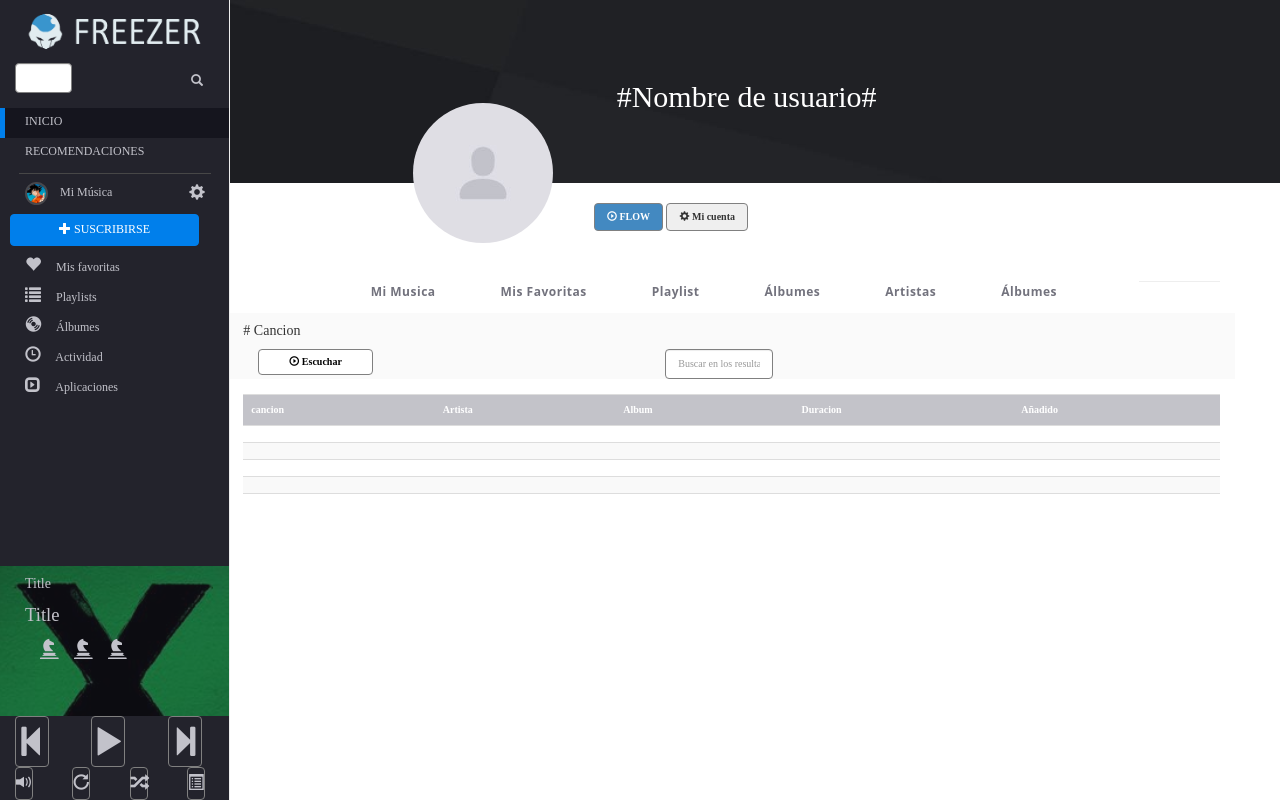
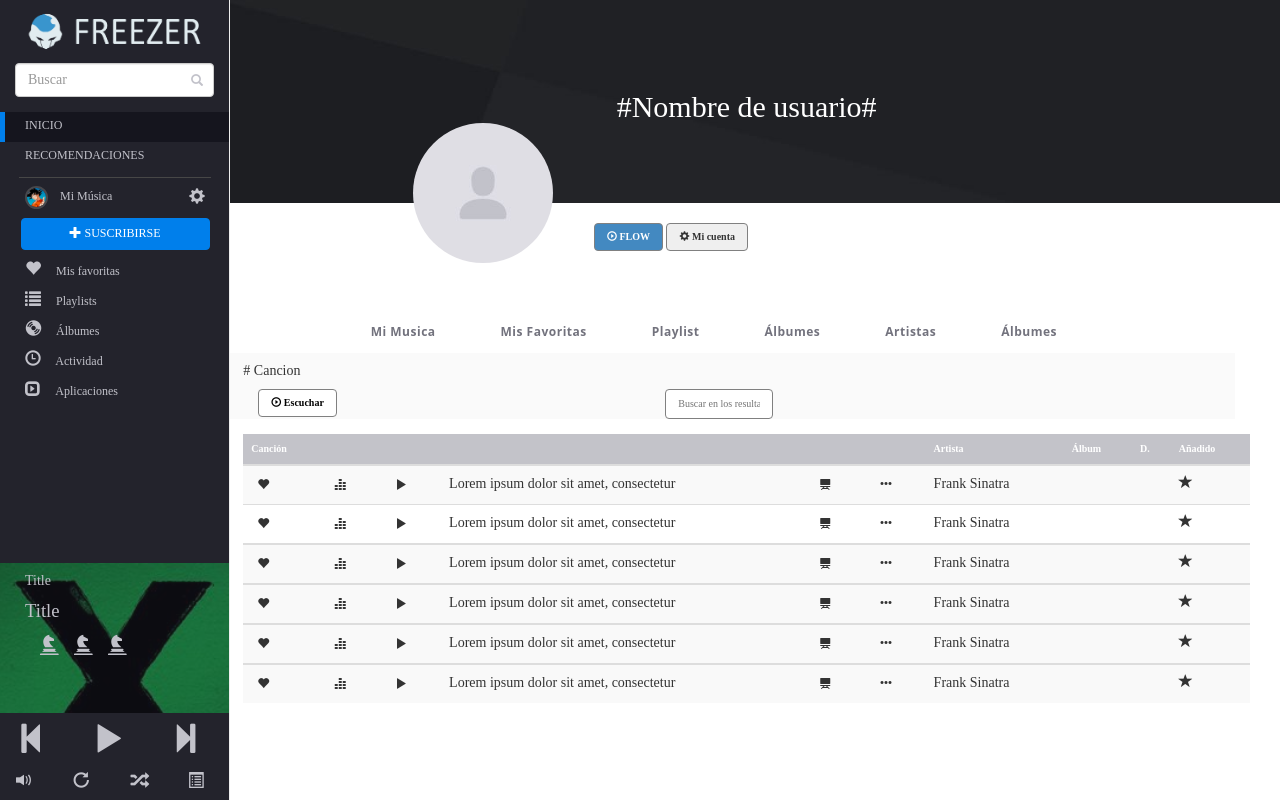
Before and after one commit to WilianBarahona/Deezer, a PHP site: page /favorites.html in a window 1280 px wide. Run offline with PHP 8.4, Linux system fonts and the light colour scheme; lists and menus that the app fills with data are empty; some web fonts are replaced.

Commit message:
favorites

```diff
--- a/css/favoritos.css
+++ b/css/favoritos.css
@@ -1,4 +1,12 @@
-.btn {
+.banner{
+    color: white;
+    text-align-last: center;
+    padding: 70px;
+    margin-right: -30px;
+    margin-left: -30px;
+    margin-bottom: -80px;
+}
+#botones{
     display: inline-block;
     padding: 6px 12px;
     margin-bottom: 0;
@@ -18,22 +26,22 @@
     background-image: none;
     border: 1px solid transparent;
     border-radius: 4px;
+    border-color: gray;
 }
-.btn-primary {
+
+.btn-azul {
     color: #fff;
     background-color: #4389c1;
     border-color: #2e6da4;
 }
-.cuenta{
-	font-size: 10px;
-}
+
 .navbar-nav>li>a:hover, .navbar-nav>li>button:hover {
     border-color: #007feb;
     color: #32323d;
     text-decoration: none;
+    background-color: white;
 
 }
-
 .navbar-nav>li>a, .navbar-nav>li>button {
     font-size: 12px;
     background-color: transparent;
@@ -61,14 +69,12 @@
     padding: 5px 30px 5px 30px;
     margin: 0px;
 }
+
 .boton{
     padding: 5px 30px 5px 30px;
 }
-.form-control:focus:hover {
-    border-color: gray;
-    outline: 0;
-}
-.form-control {
+
+.control {
     display: block;
     width: 20%;
     height: 30px;
@@ -81,18 +87,26 @@
     border: 1px solid gray;
     border-radius: 4px;
 }
-.btn {
-    border-color: gray;
+
+.navbar-nav>li>a, .navbar-nav>li>button {
+    font-size: 12px;
+    background-color: transparent;
+    border-bottom: 3px solid transparent;
+    color: #72727d;
+    display: block;
+    font-family: "Open Sans",Arial,sans-serif;
+    font-weight: 700;
+    height: 50px;
+    letter-spacing: .5px;
+    padding: 0 15px;
+    transition-duration: .15s;
+    transition-property: border-color,color;
+    padding-top: 20px;
+    padding-right: 50px;
 }
-.btn-primary:hover {
-    background-color: white;
-    color: black;
-    border-color: black;
-}
-.th{
-    background-color: rgb(195, 195, 201);
-    font-size: 10px;
-    color: white
+.navbar-default {
+    background-color: #f8f8f8;
+    border-color: #f8f8f8;
 }
 .navbar {
     position: relative;
@@ -100,7 +114,8 @@
     margin-bottom: 0px;
     border: 1px solid transparent;
 }
-.imagen{
-    margin-bottom:-120px;
-    margin-left: 120px";
+.th{
+    background-color: rgb(195, 195, 201);
+    font-size: 10px;
+    color: white
 }
--- a/favorites.html
+++ b/favorites.html
@@ -150,17 +150,11 @@
         <!-- Contenido Principal -->
         <div class="col-sm-9 col-sm-offset-3 col-md-10 col-md-offset-2 main">
           <div class="container-fluid">
-            <!--Anuncio publicitario-->
-            <!-- <div class="row" style="margin-top: 10px">
-                <div class="col-md-2 col-md-2"></div>
-                <div class="col-md-8 col-md-8 well"></div>
-                <div class="col-md-2 col-md-2"></div>
-            </div> -->
-            <!--Fin Anuncio publicitario-->
+
 
             <!--Barra de usuario-->
-              <div class="banner-header-bg" style="background-image: url(img/fondo.jpg);padding: 60px;margin-right: -30px;margin-left: -30px;margin-bottom: -80px">
-                <h2 style="color: white;text-align-last: center">
+              <div class="banner-header-bg banner" style="background-image: url(img/fondo.jpg)" >
+                <h2>
                     <p >#Nombre de usuario#</p>
                   </h2>
               </div>
@@ -173,10 +167,10 @@
               <div style="margin-top: 80px">
                   <div class="col-md-4 col-md-"></div>
                   <div class="col-md-4 col-md-4">
-                      <button class="btn btn-primary">
+                      <button id="botones" class="btn btn-azul">
                           <span class="glyphicon glyphicon-play-circle" aria-hidden="true"></span><strong>  FLOW</strong>
                       </button>
-                      <button class=" btn cuenta">
+                      <button class=" btn cuenta" id="botones">
                           <span class="glyphicon glyphicon-cog" aria-hidden="true"></span><strong>  Mi cuenta</strong>
                       </button>
                 </div>
@@ -184,7 +178,8 @@
               </div>
             <!-- Fin de los Icons-->
 
-            <div class="row col-lg-12" style="margin-top: 30px">
+            <!--Barra de navegacion-->
+            <div class="row col-lg-12" style="margin-top: 50px">
                 <div class="col-lg-1 col-md-0"></div>
                 <div class="col-lg-10 col-md-12">
                       <nav class="navbar navbar-center">
@@ -201,75 +196,269 @@
                       </nav>
                 </div>
                 <div class="col-lg-0"></div>
-                <hr>
-          </div>  <!-- Fin barra de navegacion-->
+
+          </div>
+          <!-- Fin barra de navegacion-->
 
             <!--Reproduccion-->
-          <div class="row col-lg-12" style="background-color: rgba(230, 230, 231,0.2)">
+          <div class="row col-lg-12" style="background-color: rgba(230, 230, 231,0.2);margin-bottom: 15px">
             <h5># Cancion</h5>
               <div class="col-lg-2 col-md-3">
-                  <button class="btn  reproductor">
+                  <button class="reproductor" id="botones">
                     <span class="glyphicon glyphicon-play-circle" aria-hidden="true"></span><strong>  Escuchar</strong>
                   </button>
               </div>
               <div class="col-lg-3 col-md-2"></div>
               <div class="col-lg-7 col-md-7">
-                <input type="text" name="txt-busqueda" id="txt-busqueda" placeholder="Buscar en los resultados" class="form-control boton">
+                <input type="text" name="txt-busqueda" id="txt-busqueda" placeholder="Buscar en los resultados" class="control boton">
               </div>
-
-
-
         </div>
         <!-- Fin de reproduccion-->
 
-        <!--contenedor de canciones-->
-        <div class="row col-lg-12">
-        <div class="table-responsive" style="margin-top: 15px">
-          <table class="table table-hover table-striped">
-            <th class="th">cancion</th>
-            <th class="th">Artista</th>
-            <th class="th">Album</th>
-            <th class="th">Duracion</th>
-            <th class="th">Añadido</th>
-            <tr>
+
+        <!--Tabla-->
+
+        <table class="table table-striped table-responsive table-hover" style="margin-top: 15px">
+                  <thead class="th">
+                    <th>Canción</th>
+                    <th></th>
+                    <th></th>
+                    <th></th>
+                    <th></th>
+                    <th></th>
+                    <th>Artista</th>
+                    <th>Álbum</th>
+                    <th>D.</th>
+                    <th>Añadido</th>
+                  </thead>
+                  <tbody>
+                  <!-- ROW -->
+                    <tr id="song1">
+
+                      <td>
+                        <button type="button" class="btn btn-none btn-xs">
+                          <span class="glyphicon glyphicon-heart" aria-hidden="true"></span>
+                        </button>
+                      </td>
+                      <td>
+                        <button type="button" class="btn btn-none btn-xs">
+                          <span class="glyphicon glyphicon-equalizer" aria-hidden="true"></span>
+                        </button>
+                      </td>
+                      <td>
+                        <button type="button" class="btn btn-none btn-xs">
+                          <span class="glyphicon glyphicon-play" aria-hidden="true"></span>
+                        </button>
+                      </td>
+                      <td>Lorem ipsum dolor sit amet, consectetur</td>
+                      <td>
+                        <button type="button" class="btn btn-none btn-xs">
+                          <span class="glyphicon glyphicon-blackboard" aria-hidden="true"></span>
+                        </button>
+                      </td>
+                      <td>
+                        <button type="button" class="btn btn-none btn-xs">
+                          <span class="glyphicon glyphicon-option-horizontal" aria-hidden="true"></span>
+                        </button>
+                      </td>
+                      <td>Frank Sinatra</td>
                       <td></td>
                       <td></td>
+                      <td>
+                        <span class="glyphicon glyphicon-star"></span>
+                      </td>
+                    </tr>
+                    <!-- ROW -->
+                    <tr id="song2">
+
+                      <td>
+                        <button type="button" class="btn btn-none btn-xs">
+                          <span class="glyphicon glyphicon-heart" aria-hidden="true"></span>
+                        </button>
+                      </td>
+                      <td>
+                        <button type="button" class="btn btn-none btn-xs">
+                          <span class="glyphicon glyphicon-equalizer" aria-hidden="true"></span>
+                        </button>
+                      </td>
+                      <td>
+                        <button type="button" class="btn btn-none btn-xs">
+                          <span class="glyphicon glyphicon-play" aria-hidden="true"></span>
+                        </button>
+                      </td>
+                      <td>Lorem ipsum dolor sit amet, consectetur</td>
+                      <td>
+                        <button type="button" class="btn btn-none btn-xs">
+                          <span class="glyphicon glyphicon-blackboard" aria-hidden="true"></span>
+                        </button>
+                      </td>
+                      <td>
+                        <button type="button" class="btn btn-none btn-xs">
+                          <span class="glyphicon glyphicon-option-horizontal" aria-hidden="true"></span>
+                        </button>
+                      </td>
+                      <td>Frank Sinatra</td>
                       <td></td>
                       <td></td>
-              <td></td>
+                      <td>
+                        <span class="glyphicon glyphicon-star"></span>
+                      </td>
                     </tr>
-            <tr>
+                  </tbody>
+
+                  <!-- ROW -->
+                    <tr id="song2">
+
+                      <td>
+                        <button type="button" class="btn btn-none btn-xs">
+                          <span class="glyphicon glyphicon-heart" aria-hidden="true"></span>
+                        </button>
+                      </td>
+                      <td>
+                        <button type="button" class="btn btn-none btn-xs">
+                          <span class="glyphicon glyphicon-equalizer" aria-hidden="true"></span>
+                        </button>
+                      </td>
+                      <td>
+                        <button type="button" class="btn btn-none btn-xs">
+                          <span class="glyphicon glyphicon-play" aria-hidden="true"></span>
+                        </button>
+                      </td>
+                      <td>Lorem ipsum dolor sit amet, consectetur</td>
+                      <td>
+                        <button type="button" class="btn btn-none btn-xs">
+                          <span class="glyphicon glyphicon-blackboard" aria-hidden="true"></span>
+                        </button>
+                      </td>
+                      <td>
+                        <button type="button" class="btn btn-none btn-xs">
+                          <span class="glyphicon glyphicon-option-horizontal" aria-hidden="true"></span>
+                        </button>
+                      </td>
+                      <td>Frank Sinatra</td>
                       <td></td>
                       <td></td>
+                      <td>
+                        <span class="glyphicon glyphicon-star"></span>
+                      </td>
+                    </tr>
+                  </tbody>
+
+                  <!-- ROW -->
+                    <tr id="song2">
+
+                      <td>
+                        <button type="button" class="btn btn-none btn-xs">
+                          <span class="glyphicon glyphicon-heart" aria-hidden="true"></span>
+                        </button>
+                      </td>
+                      <td>
+                        <button type="button" class="btn btn-none btn-xs">
+                          <span class="glyphicon glyphicon-equalizer" aria-hidden="true"></span>
+                        </button>
+                      </td>
+                      <td>
+                        <button type="button" class="btn btn-none btn-xs">
+                          <span class="glyphicon glyphicon-play" aria-hidden="true"></span>
+                        </button>
+                      </td>
+                      <td>Lorem ipsum dolor sit amet, consectetur</td>
+                      <td>
+                        <button type="button" class="btn btn-none btn-xs">
+                          <span class="glyphicon glyphicon-blackboard" aria-hidden="true"></span>
+                        </button>
+                      </td>
+                      <td>
+                        <button type="button" class="btn btn-none btn-xs">
+                          <span class="glyphicon glyphicon-option-horizontal" aria-hidden="true"></span>
+                        </button>
+                      </td>
+                      <td>Frank Sinatra</td>
                       <td></td>
                       <td></td>
-              <td></td>
+                      <td>
+                        <span class="glyphicon glyphicon-star"></span>
+                      </td>
                     </tr>
-            <tr>
+                  </tbody>
+
+                  <!-- ROW -->
+                    <tr id="song2">
+
+                      <td>
+                        <button type="button" class="btn btn-none btn-xs">
+                          <span class="glyphicon glyphicon-heart" aria-hidden="true"></span>
+                        </button>
+                      </td>
+                      <td>
+                        <button type="button" class="btn btn-none btn-xs">
+                          <span class="glyphicon glyphicon-equalizer" aria-hidden="true"></span>
+                        </button>
+                      </td>
+                      <td>
+                        <button type="button" class="btn btn-none btn-xs">
+                          <span class="glyphicon glyphicon-play" aria-hidden="true"></span>
+                        </button>
+                      </td>
+                      <td>Lorem ipsum dolor sit amet, consectetur</td>
+                      <td>
+                        <button type="button" class="btn btn-none btn-xs">
+                          <span class="glyphicon glyphicon-blackboard" aria-hidden="true"></span>
+                        </button>
+                      </td>
+                      <td>
+                        <button type="button" class="btn btn-none btn-xs">
+                          <span class="glyphicon glyphicon-option-horizontal" aria-hidden="true"></span>
+                        </button>
+                      </td>
+                      <td>Frank Sinatra</td>
                       <td></td>
                       <td></td>
+                      <td>
+                        <span class="glyphicon glyphicon-star"></span>
+                      </td>
+                    </tr>
+                  </tbody>
+
+                  <!-- ROW -->
+                    <tr id="song2">
+
+                      <td>
+                        <button type="button" class="btn btn-none btn-xs">
+                          <span class="glyphicon glyphicon-heart" aria-hidden="true"></span>
+                        </button>
+                      </td>
+                      <td>
+                        <button type="button" class="btn btn-none btn-xs">
+                          <span class="glyphicon glyphicon-equalizer" aria-hidden="true"></span>
+                        </button>
+                      </td>
+                      <td>
+                        <button type="button" class="btn btn-none btn-xs">
+                          <span class="glyphicon glyphicon-play" aria-hidden="true"></span>
+                        </button>
+                      </td>
+                      <td>Lorem ipsum dolor sit amet, consectetur</td>
+                      <td>
+                        <button type="button" class="btn btn-none btn-xs">
+                          <span class="glyphicon glyphicon-blackboard" aria-hidden="true"></span>
+                        </button>
+                      </td>
+                      <td>
+                        <button type="button" class="btn btn-none btn-xs">
+                          <span class="glyphicon glyphicon-option-horizontal" aria-hidden="true"></span>
+                        </button>
+                      </td>
+                      <td>Frank Sinatra</td>
                       <td></td>
                       <td></td>
-              <td></td>
+                      <td>
+                        <span class="glyphicon glyphicon-star"></span>
+                      </td>
                     </tr>
-            <tr>
-              <td></td>
-              <td></td>
-              <td></td>
-              <td></td>
-              <td></td>
-            </tr>
-            <tr>
-              <td></td>
-              <td></td>
-              <td></td>
-              <td></td>
-              <td></td>
-            </tr>
-          </table>
-          </div>
-        </div><!--Fin de la tabla-->
+                  </tbody>
 
+        <!--Fin de tabla-->
 
           </div>
         </div>
```
Lines whose indentation alone changed are shown as unchanged.
